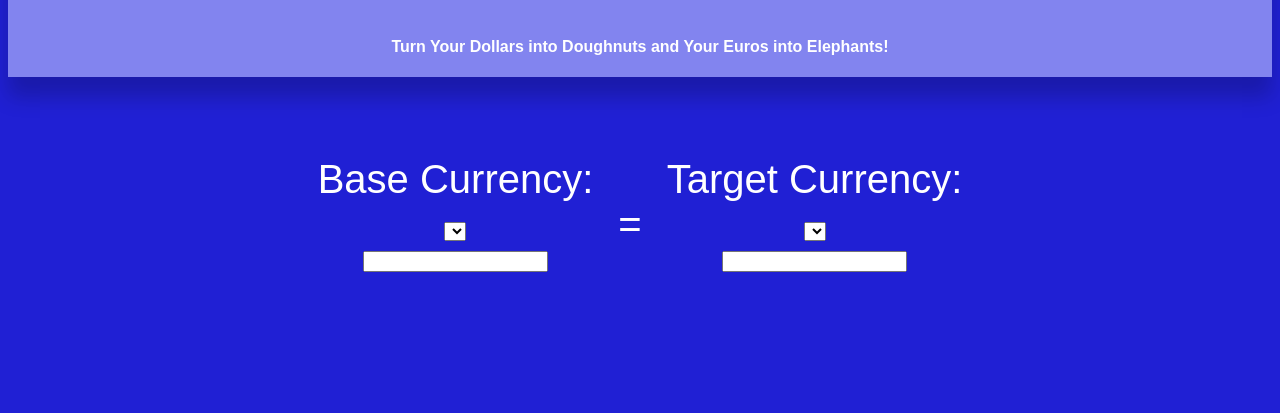
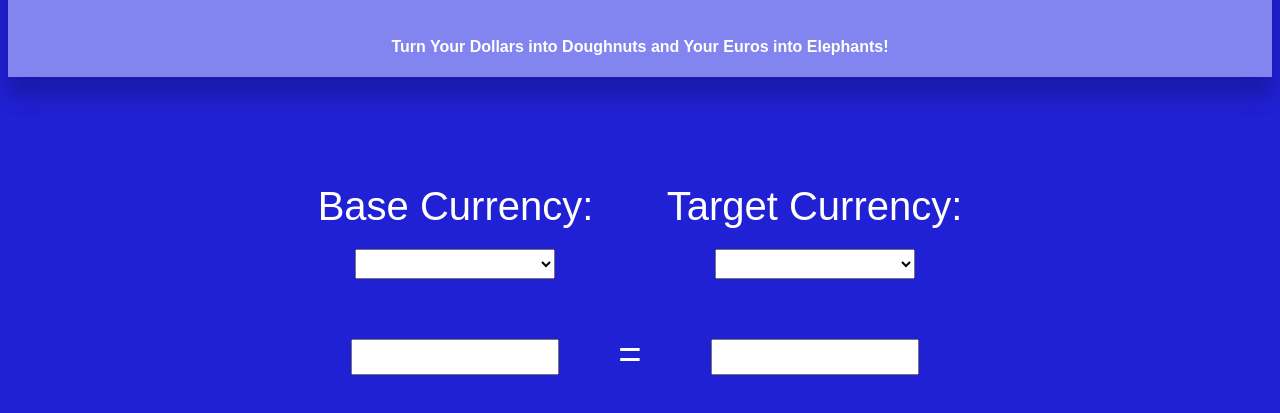
Before and after one commit to Zander-M75/CashMeIfYouCan, a plain HTML site: page index.html in a window 1280 px wide. Shown: the part 181-594 px from the top of the page. Drawn offline with Linux system fonts and the light colour scheme.

Commit message:
fixed box sizing

```diff
--- a/style.css
+++ b/style.css
@@ -57,6 +57,19 @@ body{
   .equals-container{
     margin-left: 25px;
     margin-right: 25px;
-    margin-top: 20px;
+    margin-top: -100px;
+    padding-top: 250px;
     font-size: 40px;
   }
+
+  #base-currency,
+  #target-currency{
+    height: 30px;
+    width: 200px;
+    margin-bottom: 50px;
+  }
+
+  .result-box{
+    height: 30px;
+    width: 200px;
+  }
```
